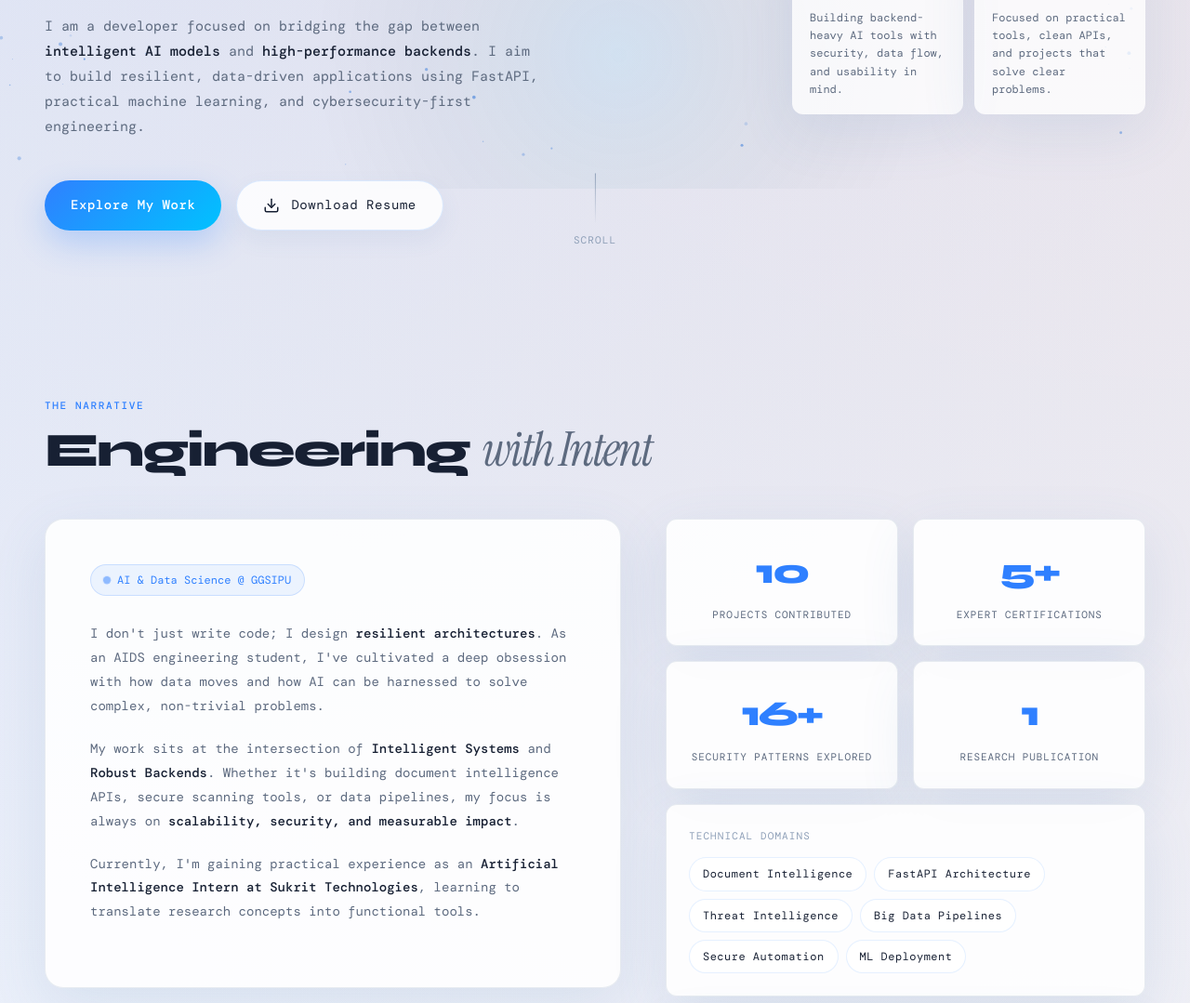
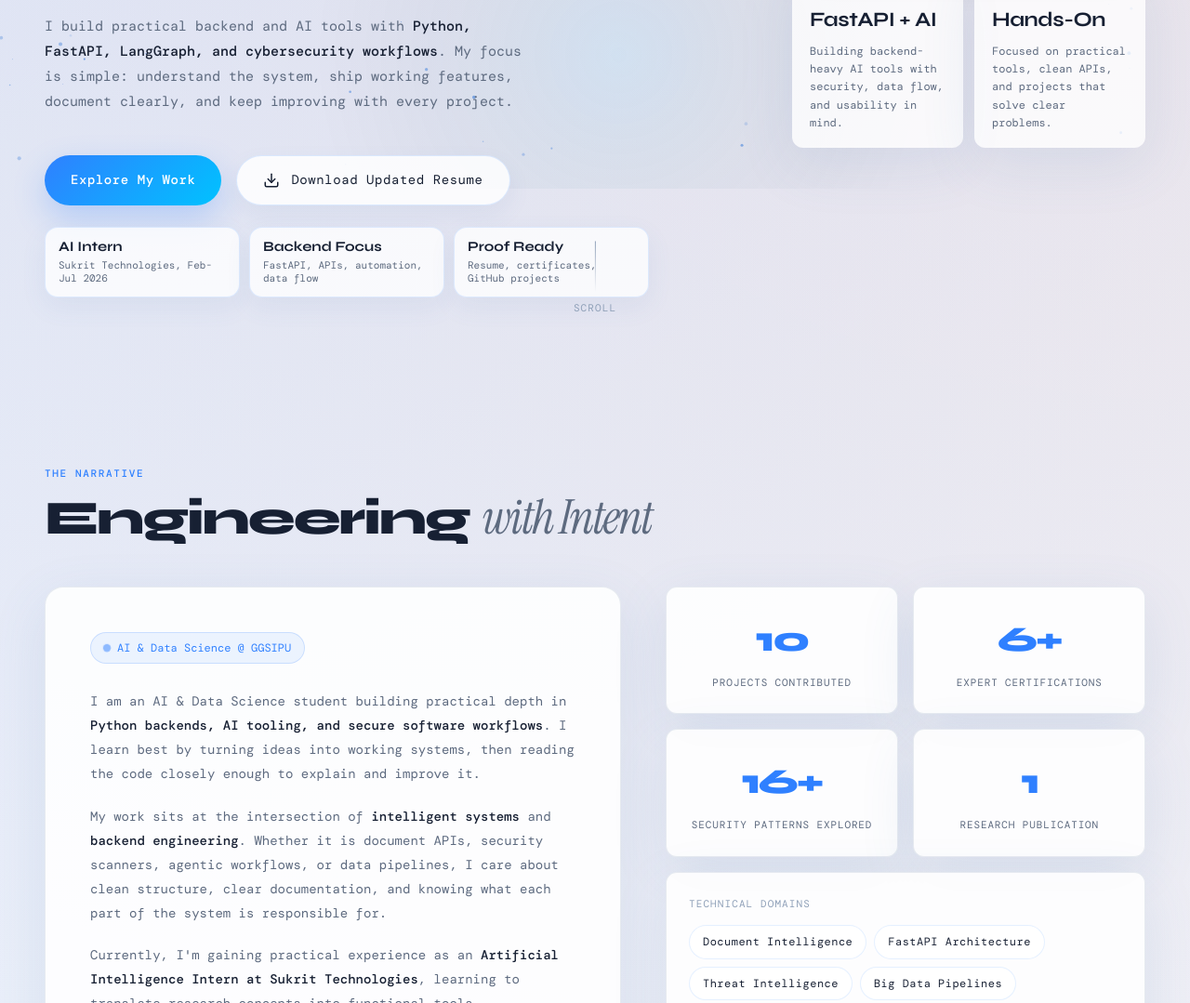
Before and after one commit to PrabgunMokha/portfolio-website, a website: page index.html in a window 1280 px wide. Shown: the part 597-1676 px from the top of the page at 93% size. Drawn offline with nearby package versions, Linux system fonts and the light colour scheme; animation ran at ten frames a second; a web font is replaced by a local one.

Commit message:
Update portfolio resume and credentials

```diff
--- a/index.html
+++ b/index.html
@@ -367,6 +367,38 @@ nav.scrolled { padding: 14px 48px; }
   flex-wrap: wrap;
 }
 
+.recruiter-strip {
+  margin-top: 24px;
+  display: grid;
+  grid-template-columns: repeat(3, minmax(0, 1fr));
+  gap: 10px;
+  max-width: 650px;
+}
+
+.recruiter-pill {
+  border: 1px solid rgba(47,128,255,0.14);
+  background: rgba(255,255,255,0.78);
+  border-radius: 14px;
+  padding: 12px 14px;
+  box-shadow: 0 10px 28px rgba(76,121,173,0.08);
+}
+
+.recruiter-pill strong {
+  display: block;
+  font-family: var(--font-display);
+  font-size: 15px;
+  line-height: 1.1;
+  color: var(--text);
+}
+
+.recruiter-pill span {
+  display: block;
+  margin-top: 4px;
+  color: var(--text-muted);
+  font-size: 11px;
+  line-height: 1.35;
+}
+
 .btn-primary {
   display: inline-flex;
   align-items: center;
@@ -1834,7 +1866,8 @@ body, nav, .hero-stat-card, .mini-proof-card, .project-card, .edu-card, .stat-bo
   .contact-wrap { grid-template-columns: 1fr; }
 
   .mini-proof-grid,
-  .projects-meta { grid-template-columns: 1fr 1fr; }
+  .projects-meta,
+  .recruiter-strip { grid-template-columns: 1fr 1fr; }
 
   .project-spotlight {
     position: static;
@@ -1856,7 +1889,8 @@ body, nav, .hero-stat-card, .mini-proof-card, .project-card, .edu-card, .stat-bo
   .hero-name { letter-spacing: -2px; }
   .mini-proof-grid,
   .projects-meta,
-  .spotlight-metrics { grid-template-columns: 1fr; }
+  .spotlight-metrics,
+  .recruiter-strip { grid-template-columns: 1fr; }
   .contact-me-panel,
   .contact-form,
   .about-text-block,
@@ -1894,21 +1928,35 @@ body, nav, .hero-stat-card, .mini-proof-card, .project-card, .edu-card, .stat-bo
   <div class="hero-inner">
     <div class="hero-left">
       <div class="hero-tag fade-up">Aspiring Backend & AI Engineer</div>
-      <h1 class="hero-name fade-up">Building Scalable<br/><em>AI & Backend Systems</em></h1>
+      <h1 class="hero-name fade-up">Python Backend<br/><em>AI Engineering Intern</em></h1>
       <div class="hero-role-wrap fade-up">
         <p class="hero-role" id="typed-role"></p>
         <div class="hero-cursor-blink"></div>
       </div>
       <p class="hero-bio fade-up">
-        I am a developer focused on bridging the gap between <strong>intelligent AI models</strong> and <strong>high-performance backends</strong>.
-        I aim to build resilient, data-driven applications using FastAPI, practical machine learning, and cybersecurity-first engineering.
+        I build practical backend and AI tools with <strong>Python, FastAPI, LangGraph, and cybersecurity workflows</strong>.
+        My focus is simple: understand the system, ship working features, document clearly, and keep improving with every project.
       </p>
       <div class="hero-actions fade-up">
         <a href="#projects" class="btn-primary">Explore My Work</a>
-        <a href="./PRABGUN-MOKHA-CV.pdf" class="btn-outline" target="_blank" rel="noopener noreferrer">
+        <a href="./Prabgun_Mokha_Resume_Minimal.pdf" class="btn-outline" target="_blank" rel="noopener noreferrer">
           <svg width="18" height="18" viewBox="0 0 24 24" fill="none" stroke="currentColor" stroke-width="2" stroke-linecap="round" stroke-linejoin="round" style="margin-right: 4px;"><path d="M21 15v4a2 2 0 0 1-2 2H5a2 2 0 0 1-2-2v-4"></path><polyline points="7 10 12 15 17 10"></polyline><line x1="12" y1="15" x2="12" y2="3"></line></svg>
-          Download Resume
+          Download Updated Resume
         </a>
+      </div>
+      <div class="recruiter-strip fade-up">
+        <div class="recruiter-pill">
+          <strong>AI Intern</strong>
+          <span>Sukrit Technologies, Feb-Jul 2026</span>
+        </div>
+        <div class="recruiter-pill">
+          <strong>Backend Focus</strong>
+          <span>FastAPI, APIs, automation, data flow</span>
+        </div>
+        <div class="recruiter-pill">
+          <strong>Proof Ready</strong>
+          <span>Resume, certificates, GitHub projects</span>
+        </div>
       </div>
     </div>
 
@@ -1964,14 +2012,13 @@ body, nav, .hero-stat-card, .mini-proof-card, .project-card, .edu-card, .stat-bo
           AI & Data Science @ GGSIPU
         </div>
         <p class="about-para">
-          I don't just write code; I design <strong>resilient architectures</strong>.
-          As an AIDS engineering student, I've cultivated a deep obsession with how data moves
-          and how AI can be harnessed to solve complex, non-trivial problems.
+          I am an AI & Data Science student building practical depth in <strong>Python backends, AI tooling, and secure software workflows</strong>.
+          I learn best by turning ideas into working systems, then reading the code closely enough to explain and improve it.
         </p>
         <p class="about-para">
-          My work sits at the intersection of <strong>Intelligent Systems</strong> and <strong>Robust Backends</strong>.
-          Whether it's building document intelligence APIs, secure scanning tools, or data pipelines,
-          my focus is always on <strong>scalability, security, and measurable impact</strong>.
+          My work sits at the intersection of <strong>intelligent systems</strong> and <strong>backend engineering</strong>.
+          Whether it is document APIs, security scanners, agentic workflows, or data pipelines,
+          I care about clean structure, clear documentation, and knowing what each part of the system is responsible for.
         </p>
         <p class="about-para">
           Currently, I'm gaining practical experience as an <strong>Artificial Intelligence Intern at Sukrit Technologies</strong>,
@@ -1986,7 +2033,7 @@ body, nav, .hero-stat-card, .mini-proof-card, .project-card, .edu-card, .stat-bo
             <div class="lbl">Projects Contributed</div>
           </div>
           <div class="stat-box">
-            <div class="num">5+</div>
+            <div class="num">6+</div>
             <div class="lbl">Expert Certifications</div>
           </div>
           <div class="stat-box">
@@ -2111,6 +2158,21 @@ body, nav, .hero-stat-card, .mini-proof-card, .project-card, .edu-card, .stat-bo
             <div style="margin-top:8px;">
               <a href="./sukrit-internship-certificate.pdf" target="_blank" rel="noopener noreferrer" style="font-size:12px; color:var(--accent); font-weight:600; text-decoration:none; display:inline-flex; align-items:center; gap:4px;">
                 View Certificate (PDF) &rarr;
+              </a>
+            </div>
+          </div>
+          <div class="cert-item">
+            <div class="cert-title">Big Data</div>
+            <div class="cert-meta">
+              <span>Samsung Innovation Campus</span>
+              <span>Jan 8, 2026 - Mar 20, 2026</span>
+            </div>
+            <div style="margin-top:8px; font-size:12px; color:var(--text-muted); line-height:1.6;">
+              Completed through Samsung Innovation Campus with Telecom Sector Skill Council and Samsung Southwest Asia.
+            </div>
+            <div style="margin-top:8px;">
+              <a href="./big-data-certificate.jpeg" target="_blank" rel="noopener noreferrer" style="font-size:12px; color:var(--accent); font-weight:600; text-decoration:none; display:inline-flex; align-items:center; gap:4px;">
+                View Certificate (Image) &rarr;
               </a>
             </div>
           </div>
@@ -2594,14 +2656,14 @@ const projects = [
   {
     id:'price-guard',
     title:'Price Guard',
-    subtitle:'E-commerce Price Monitoring & Anomaly Guard',
+    subtitle:'Browser Extension for Price Discrimination Detection',
     emoji:'🛡️',
-    role:'Backend & Data Developer',
-    desc:'Intelligent price tracking and anomaly engine detecting market price fluctuations and map violations in real time.',
-    problem:'E-commerce merchants struggle to continuously track multi-channel price undercutting and unauthorized vendor discounting.',
-    solution:'Engineered automated scraping algorithms and real-time monitoring webhooks with instant alert triggers.',
-    impact:'Prevents revenue leaks, preserves margin integrity, and automates MAP compliance reporting.',
-    tags:['Python', 'FastAPI', 'Web Scraping', 'Data Analytics'],
+    role:'Backend, Extension & Dashboard Development',
+    desc:'Chrome extension and web dashboard that compares the shopper-visible price with a fresh customer-session price.',
+    problem:'Online shoppers may see different prices based on session state, product variant, or browsing context.',
+    solution:'Combined a Chrome extension, React dashboard, FastAPI backend, SQLite storage, JWT auth, and Playwright-based fresh price checks.',
+    impact:'Tracks price history, supports target-price alerts, and highlights meaningful differences while shopping.',
+    tags:['FastAPI', 'React', 'Chrome Extension', 'SQLite', 'Playwright'],
     color:'#f59e0b',
     cats:['Backend', 'Data'],
     github: 'https://github.com/PrabgunMokha/Price-Guard.git'
@@ -2609,14 +2671,14 @@ const projects = [
   {
     id:'axon-core',
     title:'Axon Core',
-    subtitle:'Distributed AI Workflow Orchestrator',
+    subtitle:'Software Integration & Secure Automation Platform',
     emoji:'⚡',
-    role:'AI Infrastructure Developer',
-    desc:'Event-driven microservice core framework for orchestrating asynchronous AI agent tasks and model pipelines.',
-    problem:'Synchronous execution of multi-step AI model workflows creates latency bottlenecks and memory overloads.',
-    solution:'Built an async event-driven task queue with distributed worker dispatch, caching, and fallback retries.',
-    impact:'Significantly reduces multi-agent task latency and guarantees execution fault tolerance.',
-    tags:['Python', 'AsyncIO', 'AI/ML', 'Microservices', 'FastAPI'],
+    role:'Backend & Automation Developer',
+    desc:'Backend-oriented project focused on structured processing, application logic, and secure automation workflows.',
+    problem:'Growing software systems need reliable integration layers that keep data flow, task handling, and operational logic organized.',
+    solution:'Built a modular Python project structure around reusable processing components and automation-focused backend logic.',
+    impact:'Demonstrates practical backend design, secure workflow thinking, and maintainable project organization.',
+    tags:['Python', 'Backend', 'Automation', 'Secure Workflows'],
     color:'#8b5cf6',
     cats:['AI/ML', 'Backend'],
     github: 'https://github.com/PrabgunMokha/Axon-Core.git'
@@ -2641,15 +2703,15 @@ const projects = [
     title:'LangGraph Issue Solver',
     subtitle:'LLM Agent for Repository Issue Resolution',
     emoji:'🤖',
-    role:'AI & Agentic Systems Developer',
-    desc:'Autonomous LLM agent utilizing LangGraph state graphs and LangChain to analyze GitHub issues and automate code resolution.',
-    problem:'Resolving complex repository bug reports requires multi-step context gathering, plan generation, and code editing.',
-    solution:'Engineered an event-driven agentic state machine with automated repository searching, plan validation, and code patching.',
-    impact:'Accelerates software maintenance by automating end-to-end repository issue resolution workflows.',
+    role:'AI Agent Workflow Developer',
+    desc:'LLM-assisted workflow using LangGraph and LangChain concepts to analyze repository issues and guide resolution steps.',
+    problem:'Repository issues often require context gathering, file inspection, reasoning, and a clear fix plan before code changes are safe.',
+    solution:'Modeled the process as an agentic workflow for issue understanding, planning, and patch-oriented assistance.',
+    impact:'Shows hands-on exploration of graph-based AI agents for developer productivity and maintenance workflows.',
     tags:['Python', 'LangGraph', 'LangChain', 'LLMs', 'Agentic AI'],
     color:'#3b82f6',
     cats:['AI/ML', 'Backend'],
-    github: 'https://github.com/PrabgunMokha/LangGraph-Issue-Solver.git'
+    github: 'https://github.com/PrabgunMokha/Langgraph_Issue_Solver.git'
   }
 ];
 
```
Also changed, not shown: big-data-certificate.jpeg (added), public/big-data-certificate.jpeg (added), 5 other files.
